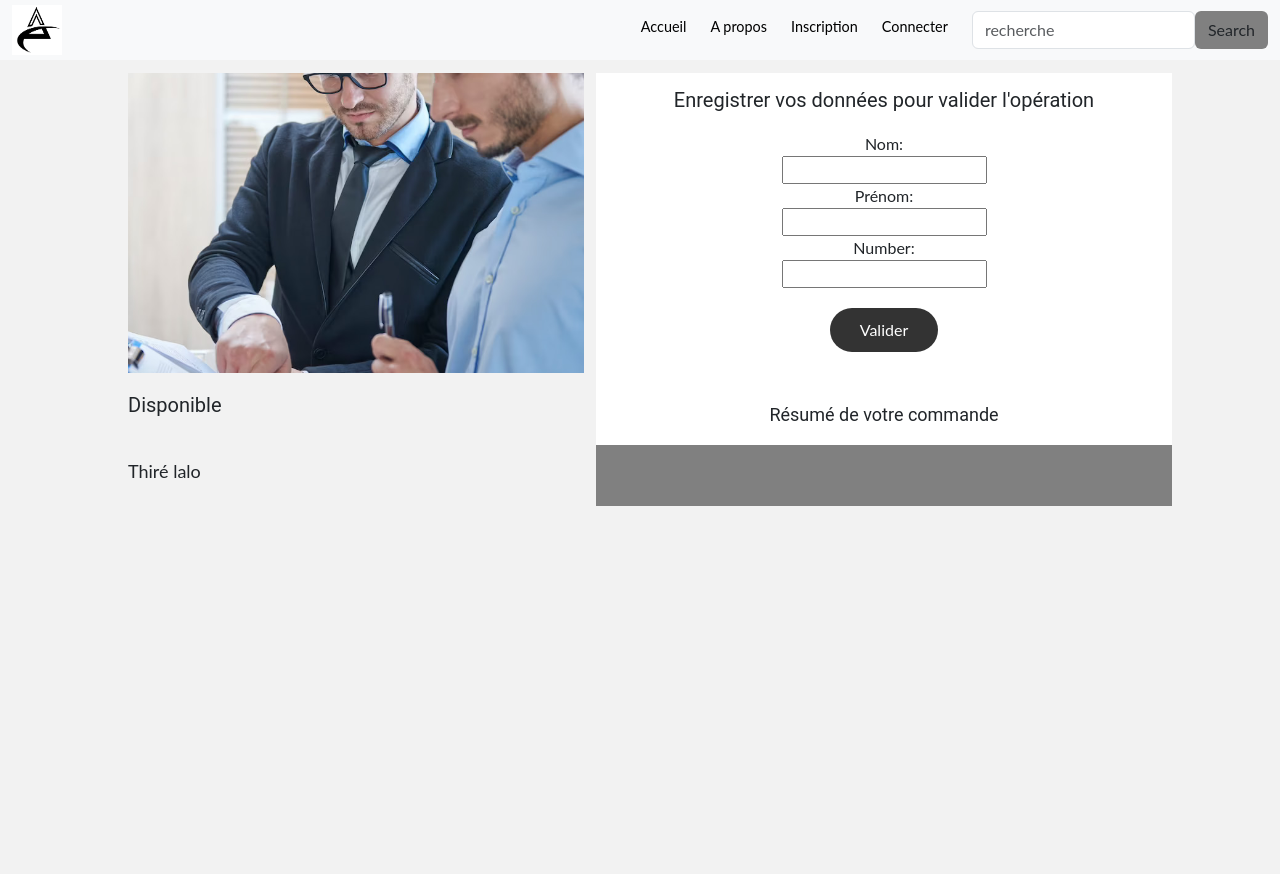
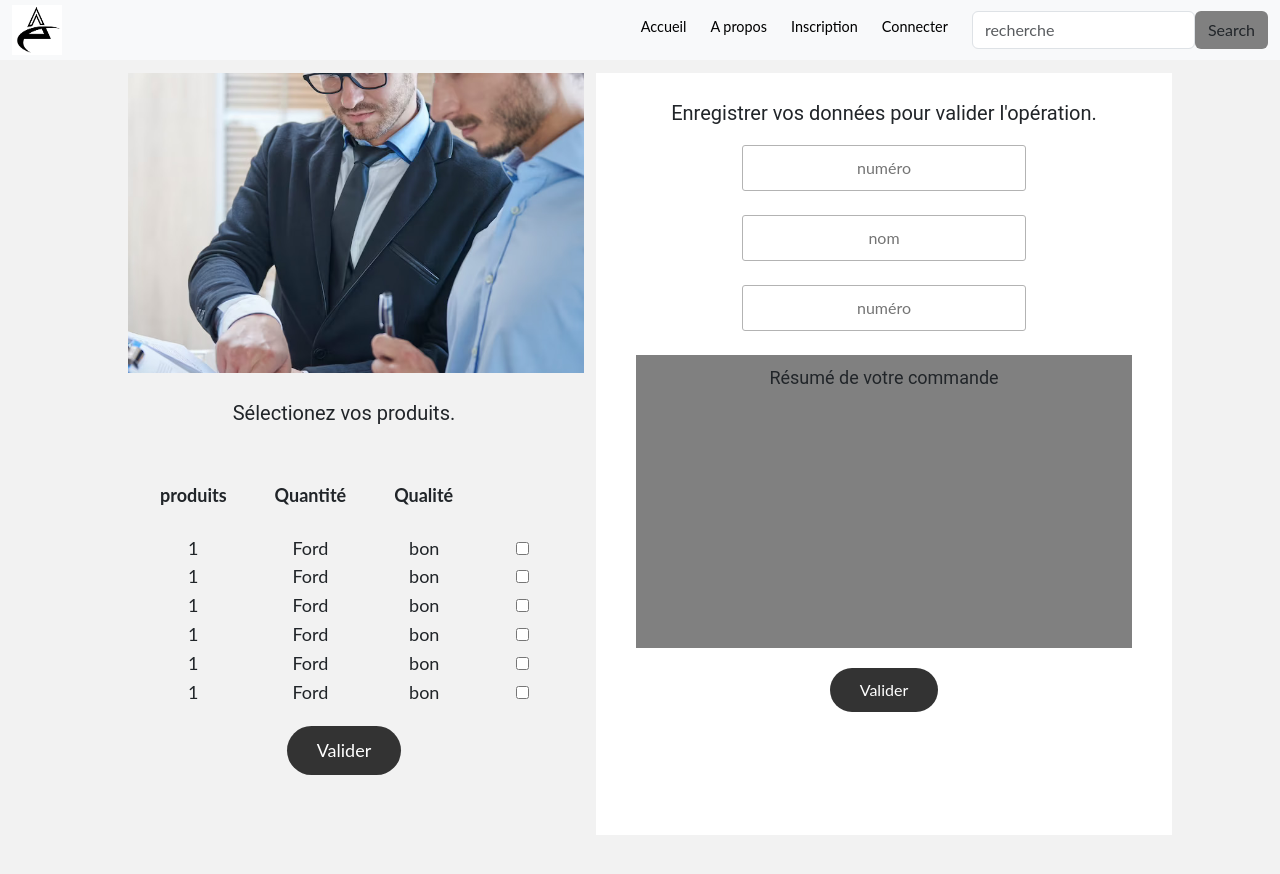
Before and after one commit to Mariu-diatta/entrepreunariat, a React (Create React App) app in the folder my-react-app/: page /commande in a window 1280 px wide. Shown: the top 874 px of the page. Before the commit the page ends 800 px from the top, so only its background shows below. Built offline with nearby package versions, Linux system fonts and the light colour scheme.

Commit message:
commande done

```diff
--- a/my-react-app/src/Common/commande.js
+++ b/my-react-app/src/Common/commande.js
@@ -1,5 +1,14 @@
 import im from "../accueil/Site1/images/3454.jpg";
 import BtnSmt from "./buttonSubmit";
+
+const cars = [
+    {prod:1,  lab:'Ford',qual:'bon'},
+    {prod:1,  lab:'Ford',qual:'bon'},
+    {prod:1,  lab:'Ford',qual:'bon'},
+    {prod:1,  lab:'Ford',qual:'bon'},
+    {prod:1,  lab:'Ford',qual:'bon'},
+    {prod:1,  lab:'Ford',qual:'bon'}
+];
 
 const Commande =()=>{
     return(
@@ -14,29 +23,50 @@ const Commande =()=>{
                                         </div>
                                     </div>
                                     <div className="u-align-left u-container-align-left u-container-style u-layout-cell u-left-cell u-size-30 u-layout-cell-2" data-animation-name="customAnimationIn" data-animation-duration="1500" data-animation-delay="500">
-                                        <div className="u-container-layout u-valign-top u-container-layout-1">
-                                            <h5 className="u-align-left u-text u-text-1">Disponible</h5>
-                                            <p className="u-align-left u-text u-text-2">Thiré lalo</p>
-                                        </div>
+
+                                            <ul className="row p-2  u-container-layout u-valign-top u-container-layout-1" style={{textAlign:'center'}}>
+                                                <h5 className="u-text u-text-1">Sélectionez vos produits.</h5>
+                                                <form style={{width:'100%', padding:12}}>
+                                                <table>
+                                                    <tr>
+                                                        <th className="p-4">produits</th>
+                                                        <th className="p-4">Quantité</th>
+                                                        <th className="p-4">Qualité</th>
+                                                        <th className="p-4"></th>
+                                                    </tr>
+                                                    {cars.map((car) =><tr><td className="spacing_d"> {car.prod} </td> <td className="spacing_d"> {car.lab} </td> <td className="spacing_d"> {car.qual} </td><td className="spacing_d"> {<input type="checkbox"/>} </td></tr>)}
+                                                </table>
+                                                <BtnSmt/>
+                                                </form>
+                                            </ul>
+
+
+
                                     </div>
                                 </div>
                             </div>
-                            <div className="col-lg-6  " style={{backgroundColor:"grey", marginLeft:"0px"}}>
+                            <div className="col-lg-6  " style={{backgroundColor:"white", marginLeft:"0px"}}>
 
-                                <div className="row" style={{backgroundColor:"white", textAlign:'center', paddingTop:'15px', paddingBottom:'20px'}}>
-                                    <h5> Enregistrer vos données pour valider l'opération</h5>
+                                <div className="m-1 p-4 row" style={{backgroundColor:"", textAlign:'center', paddingTop:'15px', paddingBottom:'20px'}}>
+                                    <h5> Enregistrer vos données pour valider l'opération.</h5>
                                     <form>
-                                        <label for="fname">Nom:</label><br/>
-                                        <input type="text" id="fname" name="fname"/><br/>
-                                        <label for="lname">Prénom:</label><br/>
-                                        <input type="text" id="lname" name="lname"/><br/>
-                                        <label for="lname">Number:</label><br/>
-                                        <input type="text" id="lname" name="lname"/><br/>
+                                        <div className="u-form-group u-form-name u-form-partition-factor-2 u-label-none u-form-group-1" style={{paddingLeft:'20%', paddingRight:'20%'}}>
+                                            <input type="text" id="fname" name="fname"  className="u-align-center u-input" maxlength="20" placeholder="numéro"/><br/>
+                                        </div>
+                                        <div className="u-form-group u-form-name u-form-partition-factor-2 u-label-none u-form-group-1" style={{paddingLeft:'20%', paddingRight:'20%'}}>
+                                            <input type="text" id="lname" name="lname" className="u-align-center u-input" maxlength="20" width={""} placeholder="nom" /><br/>
+                                        </div>
+                                        <div className="u-form-group u-form-name u-form-partition-factor-2 u-label-none u-form-group-1" style={{paddingLeft:'20%', paddingRight:'20%'}}>
+                                            <input type="text" id="lname" name="lname" className="u-align-center u-input" maxlength="20" placeholder="numéro"/><br/>
+                                        </div>
+
+                                        <div className="row" style={{backgroundColor:"grey", textAlign:'center', paddingTop:'12px'}}>
+                                            <h6> Résumé de votre commande </h6>
+                                            {cars.map((car) => <p key={car.id}>{car.brand} </p>)}
+                                        </div>
+
                                         <BtnSmt/>
                                     </form>
-                                </div>
-                                <div className="row" style={{backgroundColor:"white", textAlign:'center', paddingTop:'12px'}}>
-                                    <h6> Résumé de votre commande </h6>
                                 </div>
 
                             </div>
--- a/my-react-app/src/style.css
+++ b/my-react-app/src/style.css
@@ -1,4 +1,8 @@
 /** grand  ecran **/
+.spacing_d{
+    padding-left: 10%;
+    padding-right: 10%;
+}
 
 .style_css{
     height: max-content;
```
